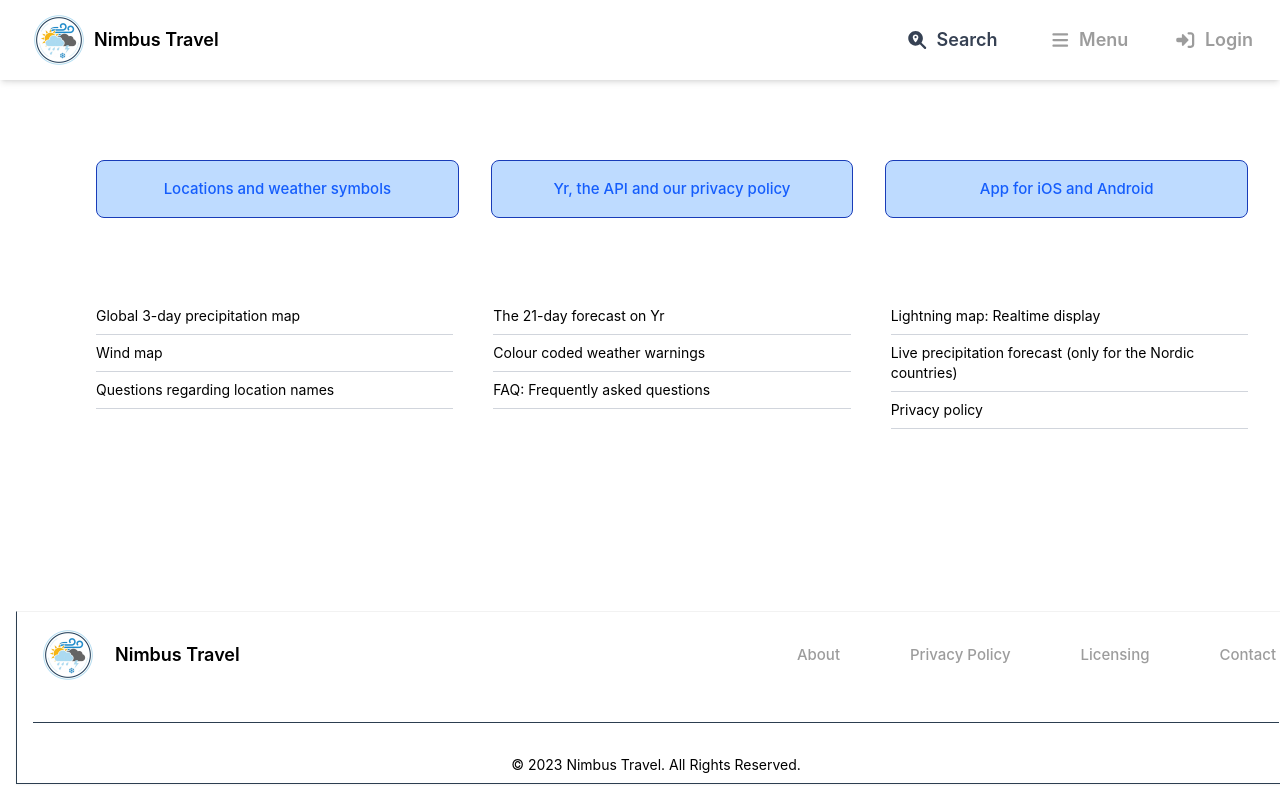
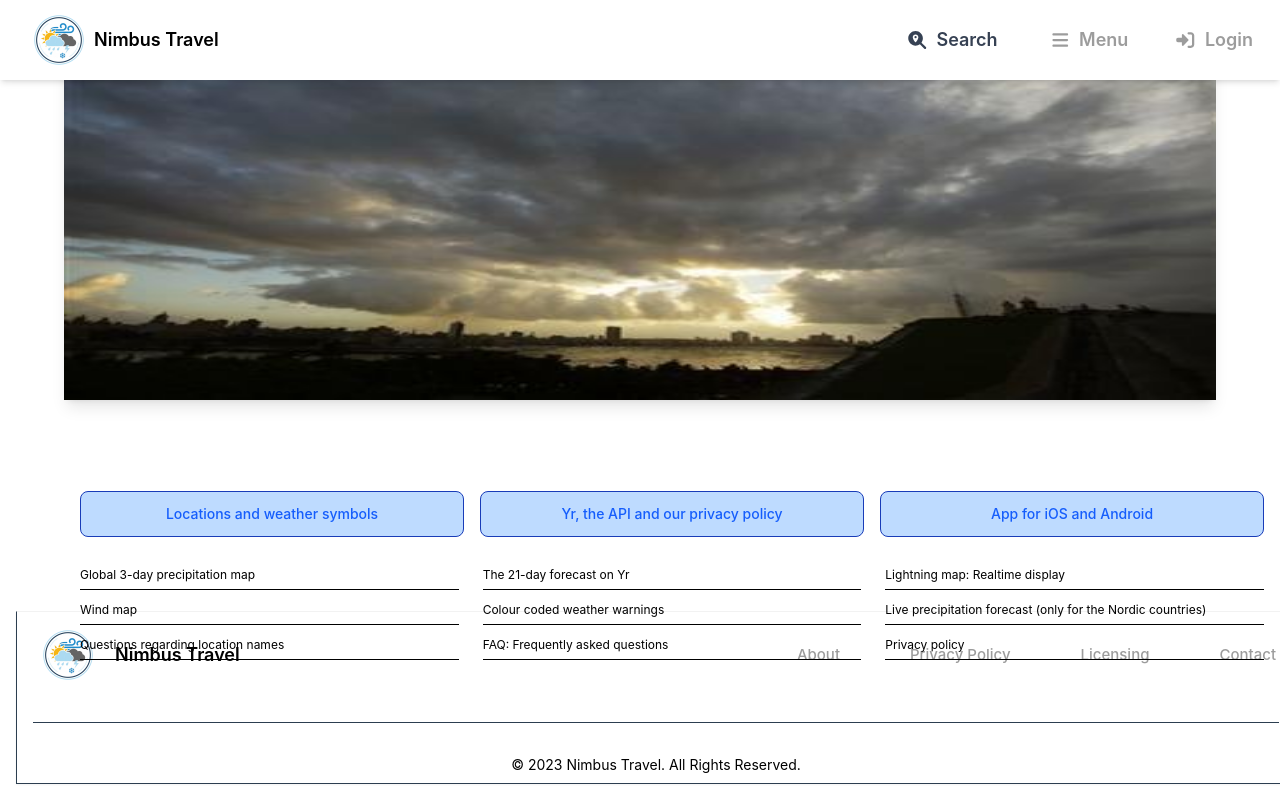
Before and after one commit to xzidx/Weather-App, a Vue app: page /help in a window 1280 px wide. Shown: the top 800 px of the page. Built offline with nearby package versions, Linux system fonts and the light colour scheme.

Commit message:
feat/helpview

```diff
--- a/src/views/AboutView.vue
+++ /dev/null
@@ -1,3 +0,0 @@
-<template>
-
-</template>
--- a/src/views/ContactView.vue
+++ b/src/views/ContactView.vue
@@ -1,34 +1,101 @@
 <template>
+ <div
+  class="min-h-screen bg-white font-sans text-[#333]
+         p-10 lg:p-20"
+>
+  <div class="max-w-5xl mx-auto">
 
-  <div class="p-20 bg-white min-h-screen font-sans text-black">
 
-    <div class="max-w-3xl mx-auto">
 
-      <h1 class="text-3xl font-semibold mb-8">Locations and weather symbols</h1>
+      <!-- Top bar -->
+      <div class="flex flex-col md:flex-row justify-between items-start md:items-center mb-12 gap-4">
+        <!-- Breadcrumb -->
+        <nav class="text-xs text-gray-500">
+          <a href="#" class="text-blue-500 hover:underline">
+            Yr help and information
+          </a>
+          <span class="mx-1">›</span>
+          <span>Locations and weather symbols</span>
+        </nav>
 
-      <div class="mb-10">
-        <h2 class="text-xl font-bold mb-4">Weather and forecast</h2>
-        <div class="border-t border-gray-200">
-          <p class="border-b border-gray-200 py-4 hover:text-blue-600 cursor-pointer text-[15px]">Global 3-day precipitation map</p>
-          <p class="border-b border-gray-200 py-4 hover:text-blue-600 cursor-pointer text-[15px]">The 21-day forecast on Yr</p>
-          <p class="border-b border-gray-200 py-4 hover:text-blue-600 cursor-pointer text-[15px]">Lightning map: Realtime display</p>
-          <p class="border-b border-gray-200 py-4 hover:text-blue-600 cursor-pointer text-[15px]">Wind map</p>
-          <p class="border-b border-gray-200 py-4 hover:text-blue-600 cursor-pointer text-[15px]">Colour coded weather warnings</p>
-          <p class="border-b border-gray-200 py-4 hover:text-blue-600 cursor-pointer text-[15px]">Live precipitation forecast (only for the Nordic countries)</p>
-        </div>
-        <a href="#" class="text-blue-600 hover:underline text-sm mt-4 inline-block">See all 13 articles</a>
-      </div>
+        <!-- Search -->
+        <div class="relative w-full md:w-[70] lg:w-[200] md:ml-auto">
 
-      <div>
-        <h2 class="text-xl font-bold mb-4">Location and search</h2>
-        <div class="border-t border-gray-200">
-          <p class="border-b border-gray-200 py-4 hover:text-blue-600 cursor-pointer text-[15px]">Questions regarding location names</p>
-          <p class="border-b border-gray-200 py-4 hover:text-blue-600 cursor-pointer text-[15px]">Make Yr more personal - log on!</p>
-          <p class="border-b border-gray-200 py-4 hover:text-blue-600 cursor-pointer text-[15px]">How to use the coordinate search for sea and coast forecast</p>
-          <p class="border-b border-gray-200 py-4 hover:text-blue-600 cursor-pointer text-[15px]">Can I organize and delete locations?</p>
+          <span class="absolute inset-y-0 left-3 flex items-center text-gray-400">
+            <svg xmlns="http://www.w3.org/2000/svg" class="h-4 w-4" fill="none"
+              viewBox="0 0 24 24" stroke="currentColor">
+              <path stroke-linecap="round" stroke-linejoin="round" stroke-width="2"
+                d="M21 21l-6-6m2-5a7 7 0 11-14 0 7 7 0 0114 0z" />
+            </svg>
+          </span>
+          <input
+            type="text"
+            placeholder="Search"
+            class="w-full pl-10 pr-4 py-2 border border-gray-300 rounded-full text-sm
+                   focus:outline-none focus:ring-1 focus:ring-blue-400"
+          />
         </div>
       </div>
 
+      <!-- Page title -->
+      <h1 class="text-[32px] font-semibold text-gray-800 mb-12">
+        Locations and weather symbols
+      </h1>
+
+      <!-- Weather and forecast -->
+      <section class="mb-14">
+        <h2 class="text-xl font-bold mb-4">Weather and forecast</h2>
+
+        <div class="border-t border-gray-200">
+          <ul class="divide-y divide-gray-200">
+            <li class="py-4 hover:text-blue-600 cursor-pointer text-[15px]">
+              Global 3-day precipitation map
+            </li>
+            <li class="py-4 hover:text-blue-600 cursor-pointer text-[15px]">
+              The 21-day forecast on Yr
+            </li>
+            <li class="py-4 hover:text-blue-600 cursor-pointer text-[15px]">
+              Lightning map: Realtime display
+            </li>
+            <li class="py-4 hover:text-blue-600 cursor-pointer text-[15px]">
+              Wind map
+            </li>
+            <li class="py-4 hover:text-blue-600 cursor-pointer text-[15px]">
+              Colour coded weather warnings
+            </li>
+            <li class="py-4 hover:text-blue-600 cursor-pointer text-[15px]">
+              Live precipitation forecast (only for the Nordic countries)
+            </li>
+          </ul>
+        </div>
+
+        <a href="#" class="text-blue-600 hover:underline text-sm mt-4 inline-block">
+          See all 13 articles
+        </a>
+      </section>
+
+      <!-- Location and search -->
+      <section>
+        <h2 class="text-xl font-bold mb-4">Location and search</h2>
+
+        <div class="border-t border-gray-200">
+          <ul class="divide-y divide-gray-200">
+            <li class="py-4 hover:text-blue-600 cursor-pointer text-[15px]">
+              Questions regarding location names
+            </li>
+            <li class="py-4 hover:text-blue-600 cursor-pointer text-[15px]">
+              Make Yr more personal - log on!
+            </li>
+            <li class="py-4 hover:text-blue-600 cursor-pointer text-[15px]">
+              How to use the coordinate search for sea and coast forecast
+            </li>
+            <li class="py-4 hover:text-blue-600 cursor-pointer text-[15px]">
+              Can I organize and delete locations?
+            </li>
+          </ul>
+        </div>
+      </section>
+
     </div>
   </div>
-</template>>
+</template>
--- a/src/views/HelpView.vue
+++ b/src/views/HelpView.vue
@@ -1,62 +1,54 @@
 <template>
-  <div class="min-h-screen bg-white flex justify-center pt-24">
-  <div class="w-7xl h-full px-16 py-16">
+  <!-- Image on top -->
+  <div class="absolute top-0 left-1/2 -translate-x-1/2 z-5 ">
+    <img
+      src="@/assets/150.jpg"
+      alt="Weather Logo"
+      class="h-100 w-400 max-w-6xl transition-transform shadow-lg"
+    />
+  </div>
+
+  <!-- Text content -->
+  <div class="relative z-10 flex justify-center pt-[350px]">
+    <div class="w-7xl h-full px-12 py-12 space-y-8">
+
       <!-- Top Buttons -->
-    <div class="grid grid-cols-1 md:grid-cols-3 gap-8 mb-20">
-      <button
-        class="w-full bg-blue-200 border border-blue-800 text-blue-600
-               rounded-lg px-6 py-4 font-medium hover:bg-blue-50 hover:shadow-md transition">
+      <div class="grid grid-cols-1 md:grid-cols-3 gap-4 mb-6">
+        <button class="w-full bg-blue-200 border border-blue-800 text-blue-600
+                       rounded-lg px-4 py-3 text-sm font-medium hover:bg-blue-50 hover:shadow-md transition">
           Locations and weather symbols
         </button>
-      <button
-        class="w-full bg-blue-200 border border-blue-800 text-blue-600
-               rounded-lg px-6 py-4 font-medium hover:bg-blue-50 hover:shadow-md transition">
+        <button class="w-full bg-blue-200 border border-blue-800 text-blue-600
+                       rounded-lg px-4 py-3 text-sm font-medium hover:bg-blue-50 hover:shadow-md transition">
           Yr, the API and our privacy policy
         </button>
-      <button
-        class="w-full bg-blue-200 border border-blue-800 text-blue-600
-               rounded-lg px-6 py-4 font-medium hover:bg-blue-50 hover:shadow-md transition">
+        <button class="w-full bg-blue-200 border border-blue-800 text-blue-600
+                       rounded-lg px-4 py-3 text-sm font-medium hover:bg-blue-50 hover:shadow-md transition">
           App for iOS and Android
         </button>
       </div>
 
       <!-- Links -->
-    <div class="grid grid-cols-1 md:grid-cols-3 gap-10 text-sm text-black">
-      <div>
-        <p class="border-b border-gray-300 py-2 hover:text-blue-600 cursor-pointer">
-          Global 3-day precipitation map
-        </p>
-        <p class="border-b border-gray-300 py-2 hover:text-blue-600 cursor-pointer">
-          Wind map
-        </p>
-        <p class="border-b border-gray-300 py-2 hover:text-blue-600 cursor-pointer">
-          Questions regarding location names
-        </p>
+      <div class="grid grid-cols-1 md:grid-cols-3 gap-6 text-xs text-black">
+        <div class="space-y-1.5">
+          <p class="border-b py-1.5 hover:text-blue-600 cursor-pointer">Global 3-day precipitation map</p>
+          <p class="border-b py-1.5 hover:text-blue-600 cursor-pointer">Wind map</p>
+          <p class="border-b py-1.5 hover:text-blue-600 cursor-pointer">Questions regarding location names</p>
         </div>
-      <div>
-        <p class="border-b border-gray-300 py-2 hover:text-blue-600 cursor-pointer">
-          The 21-day forecast on Yr
-        </p>
-        <p class="border-b border-gray-300 py-2 hover:text-blue-600 cursor-pointer">
-          Colour coded weather warnings
-        </p>
-        <p class="border-b border-gray-300 py-2 hover:text-blue-600 cursor-pointer">
-          FAQ: Frequently asked questions
-        </p>
+        <div class="space-y-1.5">
+          <p class="border-b py-1.5 hover:text-blue-600 cursor-pointer">The 21-day forecast on Yr</p>
+          <p class="border-b py-1.5 hover:text-blue-600 cursor-pointer">Colour coded weather warnings</p>
+          <p class="border-b py-1.5 hover:text-blue-600 cursor-pointer">FAQ: Frequently asked questions</p>
         </div>
-      <div>
-        <p class="border-b border-gray-300 py-2 hover:text-blue-600 cursor-pointer">
-          Lightning map: Realtime display
-        </p>
-        <p class="border-b border-gray-300 py-2 hover:text-blue-600 cursor-pointer">
+        <div class="space-y-1.5">
+          <p class="border-b py-1.5 hover:text-blue-600 cursor-pointer">Lightning map: Realtime display</p>
+          <p class="border-b py-1.5 hover:text-blue-600 cursor-pointer">
             Live precipitation forecast (only for the Nordic countries)
           </p>
-        <p class="border-b border-gray-300 py-2 hover:text-blue-600 cursor-pointer">
-          Privacy policy
-        </p>
-      </div>
-    </div>
+          <p class="border-b py-1.5 hover:text-blue-600 cursor-pointer">Privacy policy</p>
         </div>
       </div>
 
+    </div>
+  </div>
 </template>
```
Also changed, not shown: src/views/WarningView.vue (+65 -0 lines), src/assets/150.jpg (added). Lines whose indentation alone changed are shown as unchanged.
